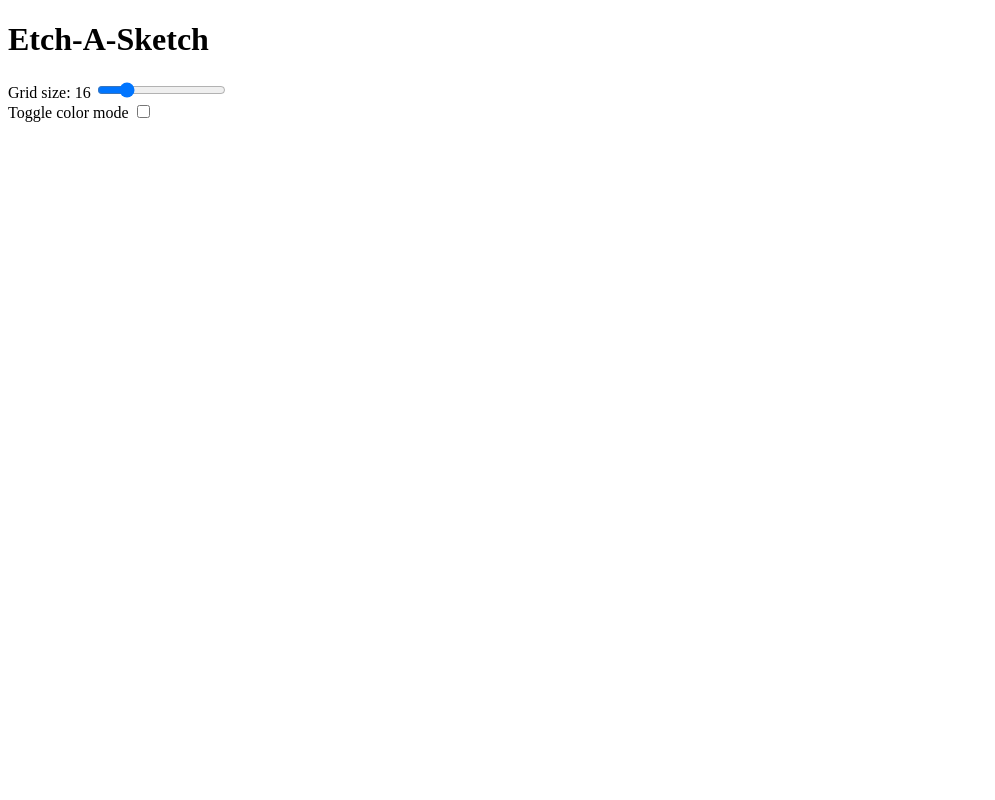
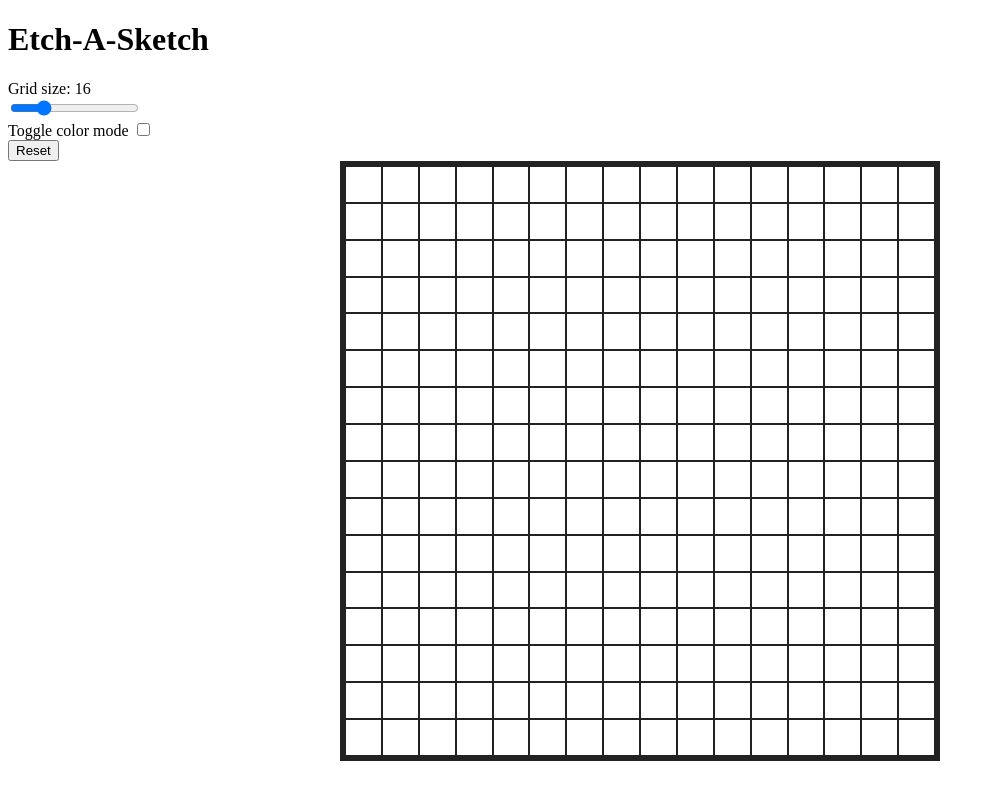
Before and after one commit to matheussilvaesousa/etch-a-sketch, a plain HTML site: page index.html in a window 1280 px wide. Shown: the whole page, without its empty margins (0-995 px from the left). Drawn offline with Linux system fonts and the light colour scheme.

Commit message:
Add basic functionality

```diff
--- a/index.html
+++ b/index.html
@@ -3,6 +3,7 @@
   <head>
     <meta charset="UTF-8" />
     <meta name="viewport" content="width=device-width, initial-scale=1.0" />
+    <link rel="stylesheet" href="main.css" />
     <title>Etch-A-Sketch</title>
   </head>
   <body>
@@ -10,12 +11,17 @@
       <div id="logo"><h1>Etch-A-Sketch</h1></div>
       <div id="nav">
         <div id="slider-container">
-          <div id="slider-title">Grid size: <span id="slider-value">16</span></label>
-          <input id="slider" type="range" min="4" max="64" value="16" />
+          <div id="slider-title">
+            Grid size: <span id="slider-value">16</span>
+          </div>
+          <input id="slider" type="range" min="2" max="64" value="16" />
         </div>
         <div id="color-container">
           <label for="color">Toggle color mode</label>
           <input id="color" type="checkbox" name="color" />
+        </div>
+        <div id="reset-container">
+          <button id="reset">Reset</button>
         </div>
       </div>
     </header>
@@ -23,5 +29,7 @@
     <main>
       <div id="grid-container"></div>
     </main>
+
+    <script src="script.js"></script>
   </body>
 </html>
--- /dev/null
+++ b/main.css
@@ -0,0 +1,20 @@
+*,
+*:before,
+*:after {
+  box-sizing: border-box;
+}
+
+main {
+  display: flex;
+  justify-content: center;
+}
+
+main #grid-container {
+  background-color: #222;
+  border: 5px solid #222;
+  display: flex;
+  flex-wrap: wrap;
+  justify-content: end;
+  height: 600px;
+  width: 600px;
+}
--- /dev/null
+++ b/script.js
@@ -0,0 +1,57 @@
+let grid = document.getElementById("grid-container");
+let slider = document.getElementById("slider");
+let sliderValue = document.getElementById("slider-value");
+let gridSquare = document.createElement("div");
+let gridSize = slider.value;
+let reset = document.getElementById("reset");
+let color = document.getElementById("color");
+
+displayGrid();
+
+slider.addEventListener("input", displaySliderValue);
+slider.addEventListener("change", displayGrid);
+reset.addEventListener("click", displayGrid);
+color.addEventListener("change", setColor);
+
+function displaySliderValue() {
+  sliderValue.textContent = this.value;
+}
+
+function displayGrid() {
+  grid.innerHTML = "";
+  gridSize = slider.value;
+
+  gridSquare.style.height = `${100 / gridSize}%`;
+  gridSquare.style.width = `${100 / gridSize}%`;
+  gridSquare.style.border = "1px solid #222";
+  gridSquare.style.backgroundColor = "#fff";
+
+  for (let i = 0; i < gridSize; i++) {
+    for (let j = 0; j < gridSize; j++) {
+      grid.appendChild(gridSquare.cloneNode());
+    }
+  }
+
+  listenSquares();
+}
+
+function setColor() {
+  if (color.checked) {
+    return getRandomColor();
+  } else {
+    return "#222";
+  }
+}
+
+function listenSquares() {
+  let gridChildren = Array.from(grid.childNodes);
+  gridChildren.forEach(function (child) {
+    child.addEventListener("mouseover", function () {
+      child.style.backgroundColor = setColor();
+    });
+  });
+}
+
+function getRandomColor() {
+  return "#" + Math.floor(Math.random() * 16777215).toString(16);
+}
```
